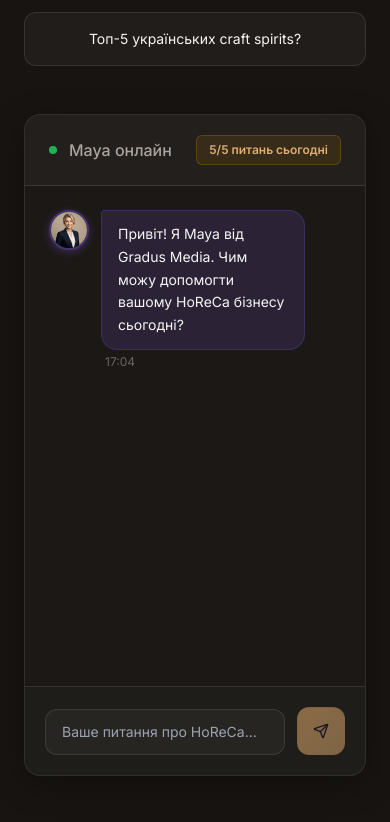
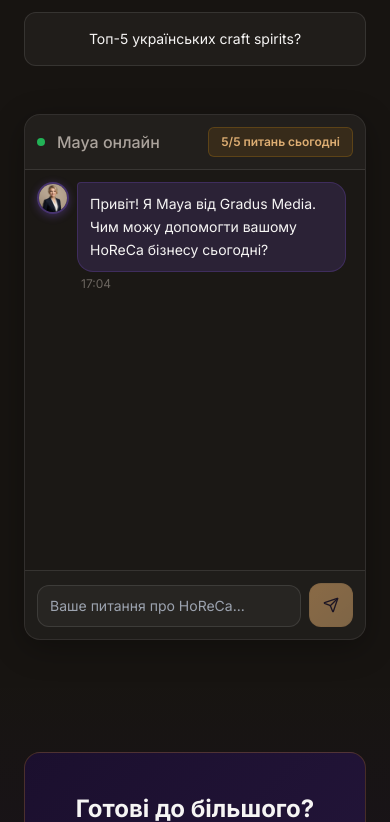
Before and after one commit to kostiantynkovalchuk/gradusmedia-frontend, a React (Vite) app: page /chat in a window 390 px wide. Shown: the part 1482-2304 px from the top of the page. Built offline with nearby package versions, Linux system fonts and the light colour scheme.

Commit message:
maya chat ux upd

```diff
--- a/src/pages/chat.tsx
+++ b/src/pages/chat.tsx
@@ -251,7 +251,7 @@ export default function ChatPage() {
             data-testid="chat-container"
           >
             <div
-              className="flex justify-between items-center px-6 py-5"
+              className="flex justify-between items-center px-3 py-3 md:px-6 md:py-5"
               style={{
                 background: 'rgba(255, 255, 255, 0.03)',
                 borderBottom: '1px solid rgba(255, 255, 255, 0.1)'
@@ -275,7 +275,7 @@ export default function ChatPage() {
             </div>
 
             <div
-              className="h-[500px] overflow-y-auto p-6 flex flex-col gap-4"
+              className="h-[400px] md:h-[500px] overflow-y-auto p-3 md:p-6 flex flex-col gap-4"
               style={{
                 scrollbarWidth: 'thin',
                 scrollbarColor: 'rgba(255, 255, 255, 0.1) rgba(255, 255, 255, 0.02)'
@@ -286,15 +286,15 @@ export default function ChatPage() {
                   key={index}
                   initial={{ opacity: 0, y: 10 }}
                   animate={{ opacity: 1, y: 0 }}
-                  className={`flex gap-3 ${message.role === 'user' ? 'flex-row-reverse' : ''}`}
+                  className={`flex gap-2 md:gap-3 ${message.role === 'user' ? 'flex-row-reverse' : ''}`}
                   data-testid={`message-${index}`}
                 >
-                  <div className="w-10 h-10 shrink-0 rounded-full">
+                  <div className="w-8 h-8 md:w-10 md:h-10 shrink-0 rounded-full">
                     {message.role === 'assistant' ? (
                       <img
                         src="/images/maya-avatar.png"
                         alt="Maya"
-                        className="w-10 h-10 rounded-full object-cover"
+                        className="w-8 h-8 md:w-10 md:h-10 rounded-full object-cover"
                         style={{
                           border: '2px solid rgba(139, 92, 246, 0.4)',
                           boxShadow: '0 2px 8px rgba(139, 92, 246, 0.3)'
@@ -302,18 +302,18 @@ export default function ChatPage() {
                       />
                     ) : (
                       <div
-                        className="w-10 h-10 rounded-full flex items-center justify-center"
+                        className="w-8 h-8 md:w-10 md:h-10 rounded-full flex items-center justify-center"
                         style={{
                           background: 'linear-gradient(135deg, hsl(var(--amber-primary)) 0%, hsl(var(--amber-secondary)) 100%)'
                         }}
                       >
-                        <User className="w-5 h-5" style={{ color: 'hsl(263 50% 12%)' }} />
+                        <User className="w-4 h-4 md:w-5 md:h-5" style={{ color: 'hsl(263 50% 12%)' }} />
                       </div>
                     )}
                   </div>
-                  <div className={`flex flex-col ${message.role === 'user' ? 'items-end' : ''} max-w-[70%]`}>
+                  <div className={`flex flex-col ${message.role === 'user' ? 'items-end' : ''} max-w-[85%] md:max-w-[70%]`}>
                     <div
-                      className="px-4 py-3 rounded-2xl text-text-primary text-sm leading-relaxed prose prose-invert max-w-none"
+                      className="px-3 py-2.5 md:px-4 md:py-3 rounded-2xl text-text-primary text-sm leading-relaxed prose prose-invert max-w-none"
                       style={{
                         background: message.role === 'assistant'
                           ? 'rgba(139, 92, 246, 0.15)'
@@ -336,11 +336,11 @@ export default function ChatPage() {
               ))}
 
               {isLoading && (
-                <div className="flex gap-3">
+                <div className="flex gap-2 md:gap-3">
                   <img
                     src="/images/maya-avatar.png"
                     alt="Maya"
-                    className="w-10 h-10 shrink-0 rounded-full object-cover"
+                    className="w-8 h-8 md:w-10 md:h-10 shrink-0 rounded-full object-cover"
                     style={{
                       border: '2px solid rgba(139, 92, 246, 0.4)',
                       boxShadow: '0 2px 8px rgba(139, 92, 246, 0.3)'
@@ -384,13 +384,13 @@ export default function ChatPage() {
 
             <form
               onSubmit={handleSendMessage}
-              className="p-5"
+              className="p-3 md:p-5"
               style={{
                 background: 'rgba(255, 255, 255, 0.02)',
                 borderTop: '1px solid rgba(255, 255, 255, 0.1)'
               }}
             >
-              <div className="flex gap-3 items-end">
+              <div className="flex gap-2 md:gap-3 items-end">
                 <textarea
                   value={inputValue}
                   onChange={(e) => setInputValue(e.target.value)}
@@ -401,11 +401,11 @@ export default function ChatPage() {
                     }
                   }}
                   placeholder="Ваше питання про HoReCa..."
-                  className="flex-1 px-4 py-3 rounded-xl resize-none text-text-primary text-sm font-sans transition-all duration-300 focus:outline-none focus:border-amber-primary/30 focus:bg-white/6"
+                  className="flex-1 px-3 py-2.5 md:px-4 md:py-3 rounded-xl resize-none text-text-primary text-sm font-sans transition-all duration-300 focus:outline-none focus:border-amber-primary/30 focus:bg-white/6"
                   style={{
                     background: 'rgba(255, 255, 255, 0.04)',
                     border: '1px solid rgba(255, 255, 255, 0.1)',
-                    maxHeight: '120px'
+                    maxHeight: '100px'
                   }}
                   rows={1}
                   disabled={remainingQuestions <= 0}
@@ -414,7 +414,7 @@ export default function ChatPage() {
                 <Button
                   type="submit"
                   size="icon"
-                  className="w-12 h-12 rounded-xl shrink-0"
+                  className="w-11 h-11 md:w-12 md:h-12 rounded-xl shrink-0"
                   style={{
                     background: 'linear-gradient(135deg, hsl(var(--amber-primary)) 0%, hsl(var(--amber-secondary)) 100%)',
                     color: 'hsl(263 50% 12%)'
@@ -422,7 +422,7 @@ export default function ChatPage() {
                   disabled={!inputValue.trim() || isLoading || remainingQuestions <= 0}
                   data-testid="send-button"
                 >
-                  <Send className="w-5 h-5" />
+                  <Send className="w-4 h-4 md:w-5 md:h-5" />
                 </Button>
               </div>
 
```
